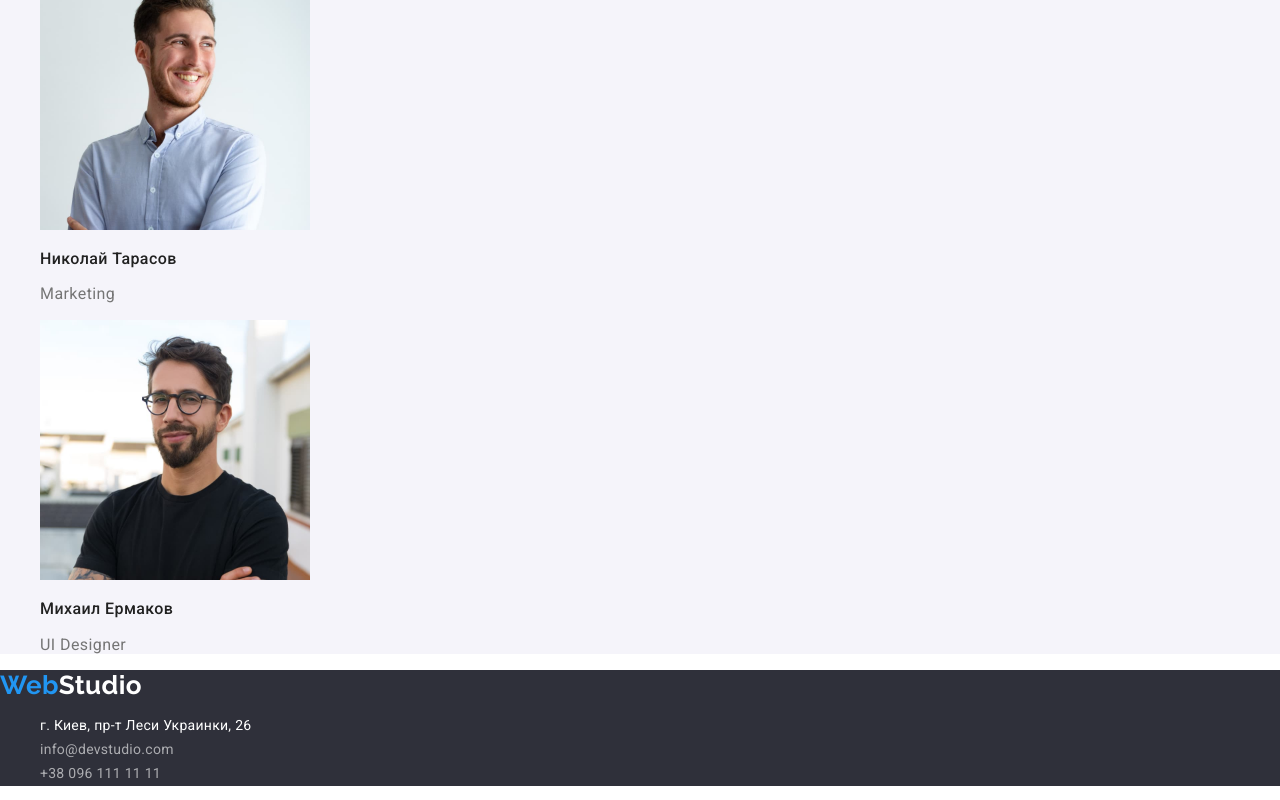
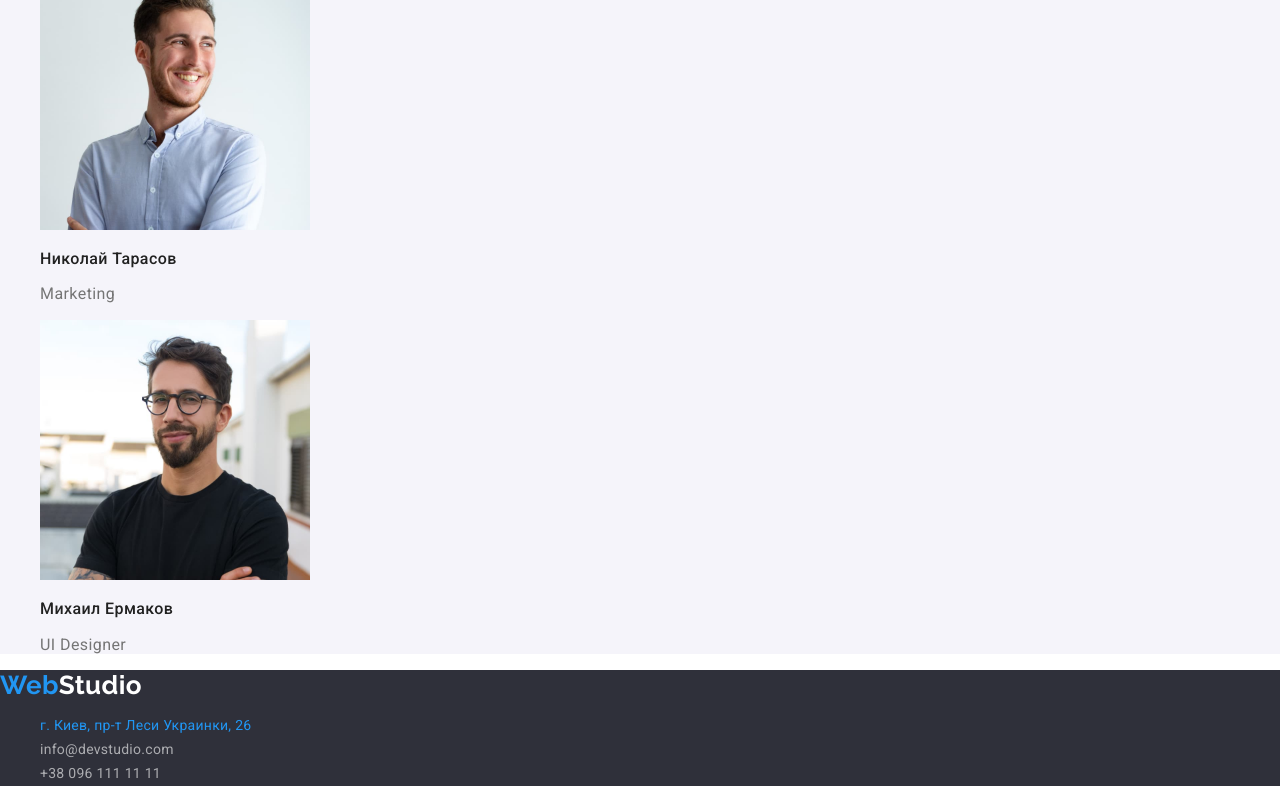
Before and after one commit to Mr-Nihility/goit-markup-hw-02, a plain HTML site: page index.html in a window 1280 px wide. In both pictures the pointer is over the link "г. Киев, пр-т Леси Украинки, 26". Shown: the part 2495-3295 px from the top of the page. Drawn offline with Linux system fonts and the light colour scheme.

Commit message:
добавляет ховер  в подвале

```diff
--- a/css/style.css
+++ b/css/style.css
@@ -51,6 +51,7 @@ body {
    text-decoration: none;
    color: var(--logo-color-text);
 }
+
 .logo:hover,
 .logo:focus {
    color: var(--primary-color);
@@ -179,11 +180,19 @@ body {
    line-height: 1.71;
    color: rgba(255, 255, 255, 0.6);
 }
+
 .page-footer .alt {
    color: var(--primary-bg-t-color);
    font-style: normal;
 }
 
+.page-footer .contact-item:hover ,
+.page-footer .contact-item:focus {
+   color: var(--accent-color);
+}
+
+.logo.alt:hover,.logo.alt:focus {
+   color:var(--accent-color) ;}
 /* ------------------------------------------------------------------------------------------------------------------------------------------------------ */
 /* кнопка  "героев"*/
 
@@ -213,9 +222,7 @@ body {
 /* портофолио */
 
 
-.card {
-   text-decoration: none;
-}
+.card {text-decoration: none;}
 
 .card .title {
    font-weight: 700;
```
